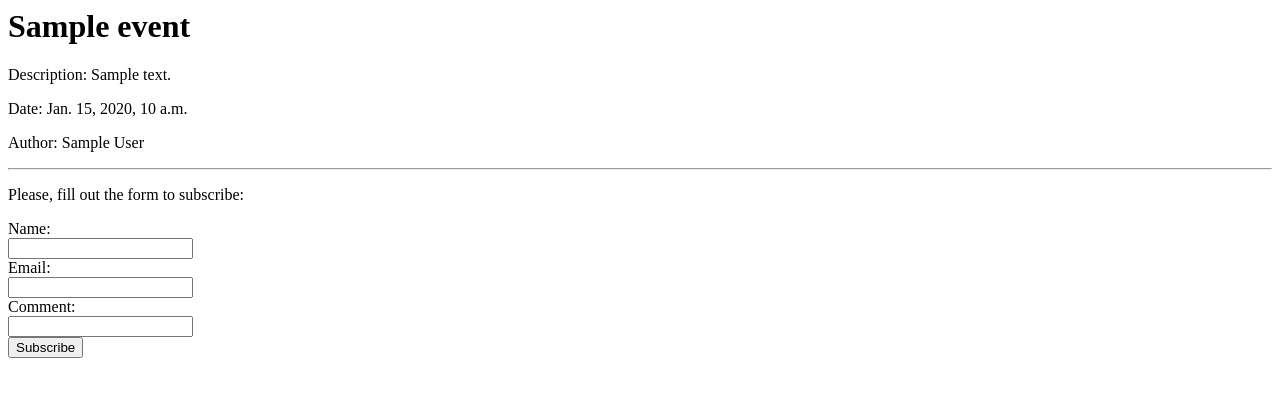
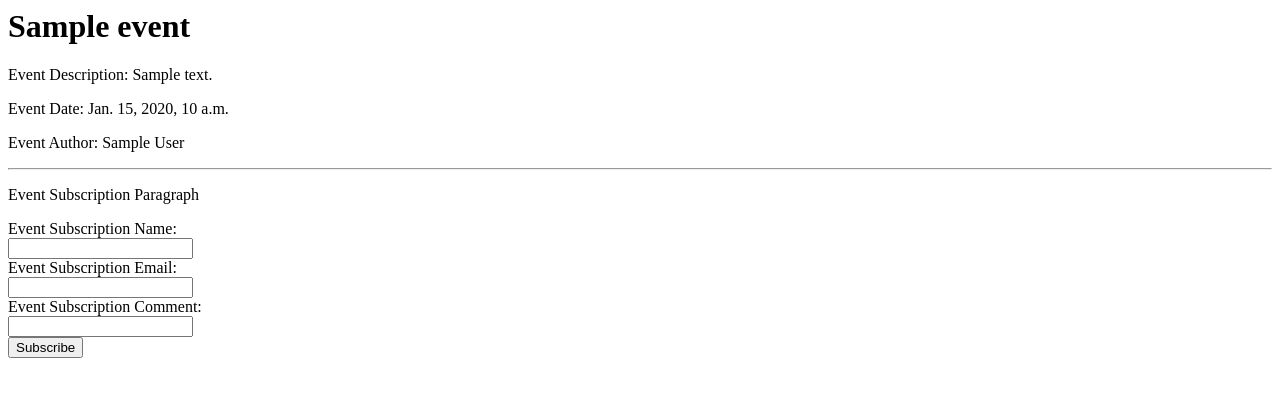
Before and after one commit to jmssalas/opnet-django-assigment, a Django app: page /events/1/ in a window 1280 px wide. Shown: the top 397 px of the page. Run offline with Django 3.2, Linux system fonts and the light colour scheme; tables that the repository leaves empty hold one stand-in row (values such as "Sample post").

Commit message:
Translation added

```diff
--- a/project/events/templates/events/event_detail.html
+++ /dev/null
@@ -1,18 +0,0 @@
-<h1>{{ event.title }}</h1>
-<p>Description: {{ event.description }}</p>
-<p>Date: {{ event.date }}</p>
-<p>Author: {{ event.author }}</p>
-
-<hr>
-
-<p>Please, fill out the form to subscribe: </p>
-<form action="{% url 'events:subscribe' event.id %}" method="post">
-{% csrf_token %}
-    <label for="name">Name:</label><br>
-    <input type="text" id="name" name="name"><br>
-    <label for="email">Email:</label><br>
-    <input type="text" id="email" name="email"><br>
-    <label for="comment">Comment:</label><br>
-    <input type="text" id="comment" name="comment"><br>
-<input type="submit" value="Subscribe">
-</form>
--- /dev/null
+++ b/project/templates/events/event_detail.html
@@ -0,0 +1,21 @@
+{% load i18n %}
+{% block content %}
+<h1>{{ event.title }}</h1>
+<p>{% trans "Event Description" %}: {{ event.description }}</p>
+<p>{% trans "Event Date" %}: {{ event.date }}</p>
+<p>{% trans "Event Author" %}: {{ event.author }}</p>
+
+<hr>
+
+<p>{% trans "Event Subscription Paragraph" %}</p>
+<form action="{% url 'events:subscribe' event.id %}" method="post">
+{% csrf_token %}
+    <label for="name">{% trans "Event Subscription Name" %}:</label><br>
+    <input type="text" id="name" name="name"><br>
+    <label for="email">{% trans "Event Subscription Email" %}:</label><br>
+    <input type="text" id="email" name="email"><br>
+    <label for="comment">{% trans "Event Subscription Comment" %}:</label><br>
+    <input type="text" id="comment" name="comment"><br>
+<input type="submit" value="Subscribe">
+</form>
+{% endblock %}
--- a/project/events/templates/events/event_list.html
+++ b/project/templates/events/event_list.html
@@ -1,3 +1,6 @@
+{% load i18n %}
+{% block content %}
+<h1>{% trans "Event list" %}</h1>
 {% if event_list %}
     <ul>
     {% for event in event_list %}
@@ -5,5 +8,6 @@
     {% endfor %}
     </ul>
 {% else %}
-    <p>No polls are available.</p>
+    <p>{% trans "No events are available" %}</p>
 {% endif %}
+{% endblock %}
```
Also changed, not shown: project/project/settings.py (+12 -2 lines), project/events/templates/__init__.py (deleted), project/events/templates/events/__init__.py (deleted), project/locale/en/LC_MESSAGES/django.po (added), project/locale/es/LC_MESSAGES/django.po (added).
